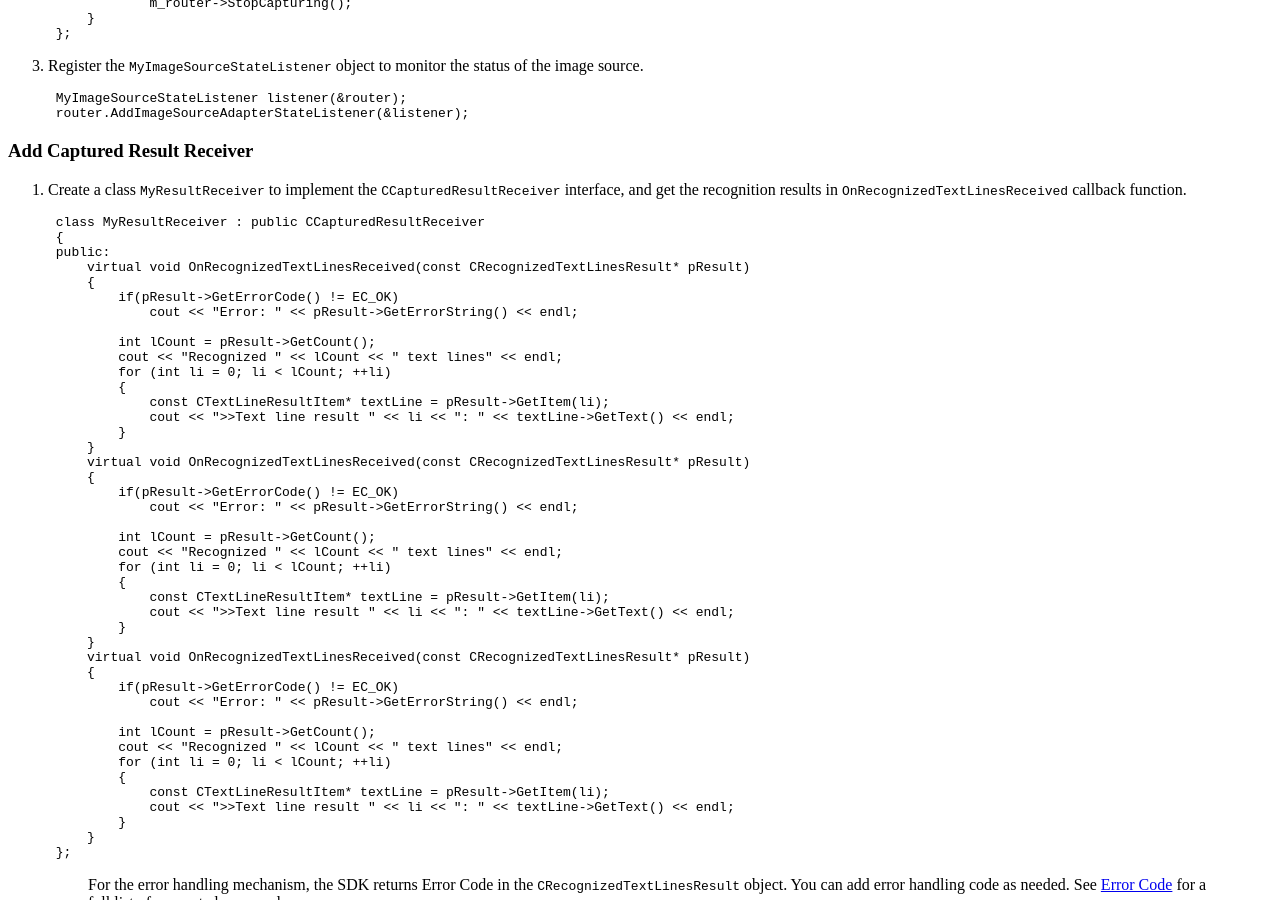
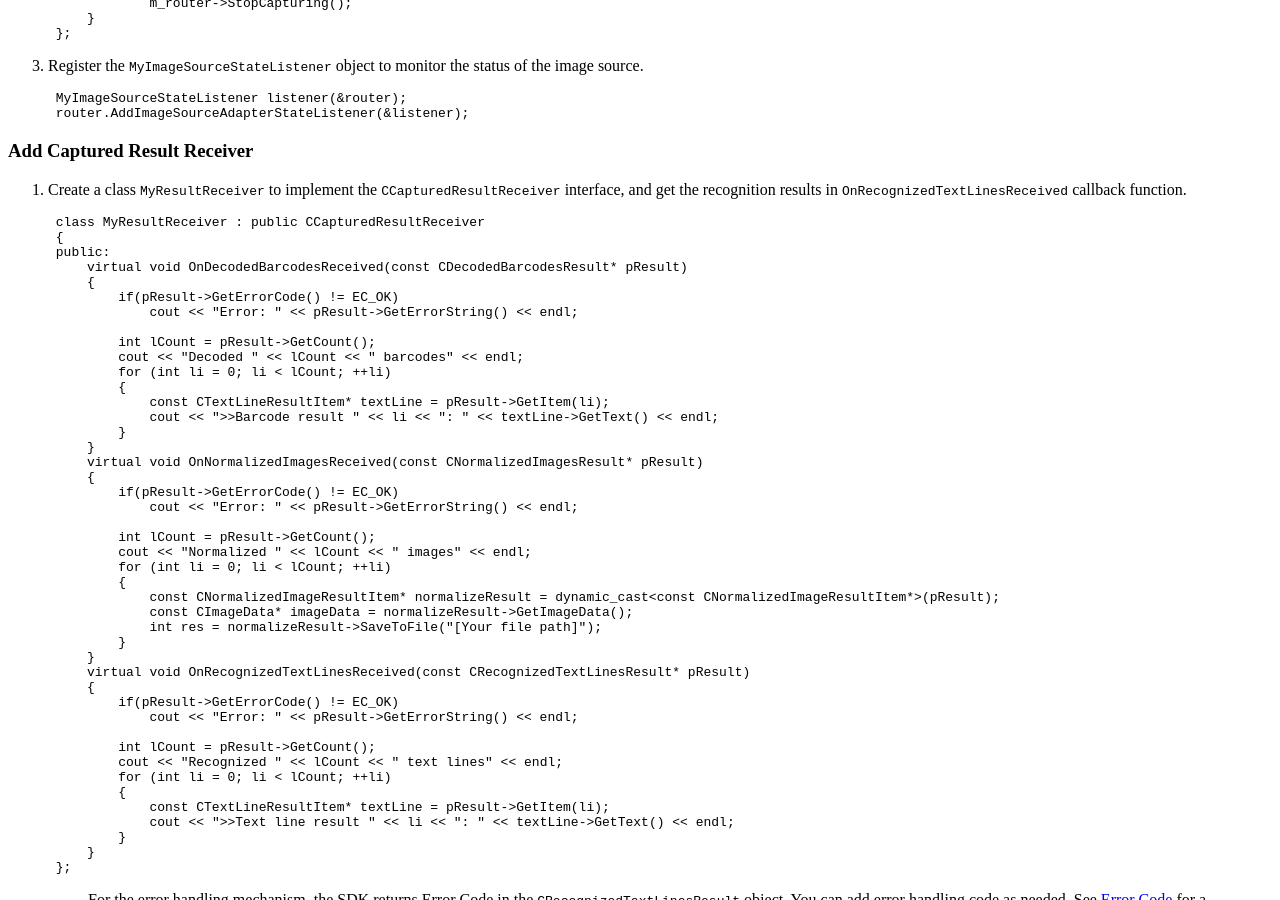
Before and after one commit to dynamsoft-docs/capture-vision-docs-server, a Jekyll site: the page built from programming/cplusplus/user-guide/index.md, in a window 1280 px wide and 900 px high, scrolled down 3496 px. Built offline with Jekyll 4.4.1, drawn with Linux system fonts in a browser that asks for light colours.

Commit message:
Update index.md

````diff
--- a/programming/cplusplus/user-guide/index.md
+++ b/programming/cplusplus/user-guide/index.md
@@ -208,30 +208,31 @@ Let's start by creating a console application which demonstrates the minimum cod
     class MyResultReceiver : public CCapturedResultReceiver
     {
     public:
-        virtual void OnRecognizedTextLinesReceived(const CRecognizedTextLinesResult* pResult)
+        virtual void OnDecodedBarcodesReceived(const CDecodedBarcodesResult* pResult)
         {
             if(pResult->GetErrorCode() != EC_OK)
                 cout << "Error: " << pResult->GetErrorString() << endl;
 
             int lCount = pResult->GetCount();
-            cout << "Recognized " << lCount << " text lines" << endl;
+            cout << "Decoded " << lCount << " barcodes" << endl;
             for (int li = 0; li < lCount; ++li)
             {
                 const CTextLineResultItem* textLine = pResult->GetItem(li);
-                cout << ">>Text line result " << li << ": " << textLine->GetText() << endl;
+                cout << ">>Barcode result " << li << ": " << textLine->GetText() << endl;
             }
         }
-        virtual void OnRecognizedTextLinesReceived(const CRecognizedTextLinesResult* pResult)
+        virtual void OnNormalizedImagesReceived(const CNormalizedImagesResult* pResult)
         {
             if(pResult->GetErrorCode() != EC_OK)
                 cout << "Error: " << pResult->GetErrorString() << endl;
 
             int lCount = pResult->GetCount();
-            cout << "Recognized " << lCount << " text lines" << endl;
+            cout << "Normalized " << lCount << " images" << endl;
             for (int li = 0; li < lCount; ++li)
             {
-                const CTextLineResultItem* textLine = pResult->GetItem(li);
-                cout << ">>Text line result " << li << ": " << textLine->GetText() << endl;
+                const CNormalizedImageResultItem* normalizeResult = dynamic_cast<const CNormalizedImageResultItem*>(pResult);
+                const CImageData* imageData = normalizeResult->GetImageData();
+                int res = normalizeResult->SaveToFile("[Your file path]");
             }
         }
         virtual void OnRecognizedTextLinesReceived(const CRecognizedTextLinesResult* pResult)
@@ -267,7 +268,7 @@ Let's start by creating a console application which demonstrates the minimum cod
     router.StartCapturing("recognize-textlines", true);
     ```
 
-   >Note:
+    > Note:
     >
     >- The second parameter is set to true, all images in the folder will be processed before returning. If set to false, it will return immediately.
     >- You can also manually call StopCapturing to stop the current recognition task..
````
